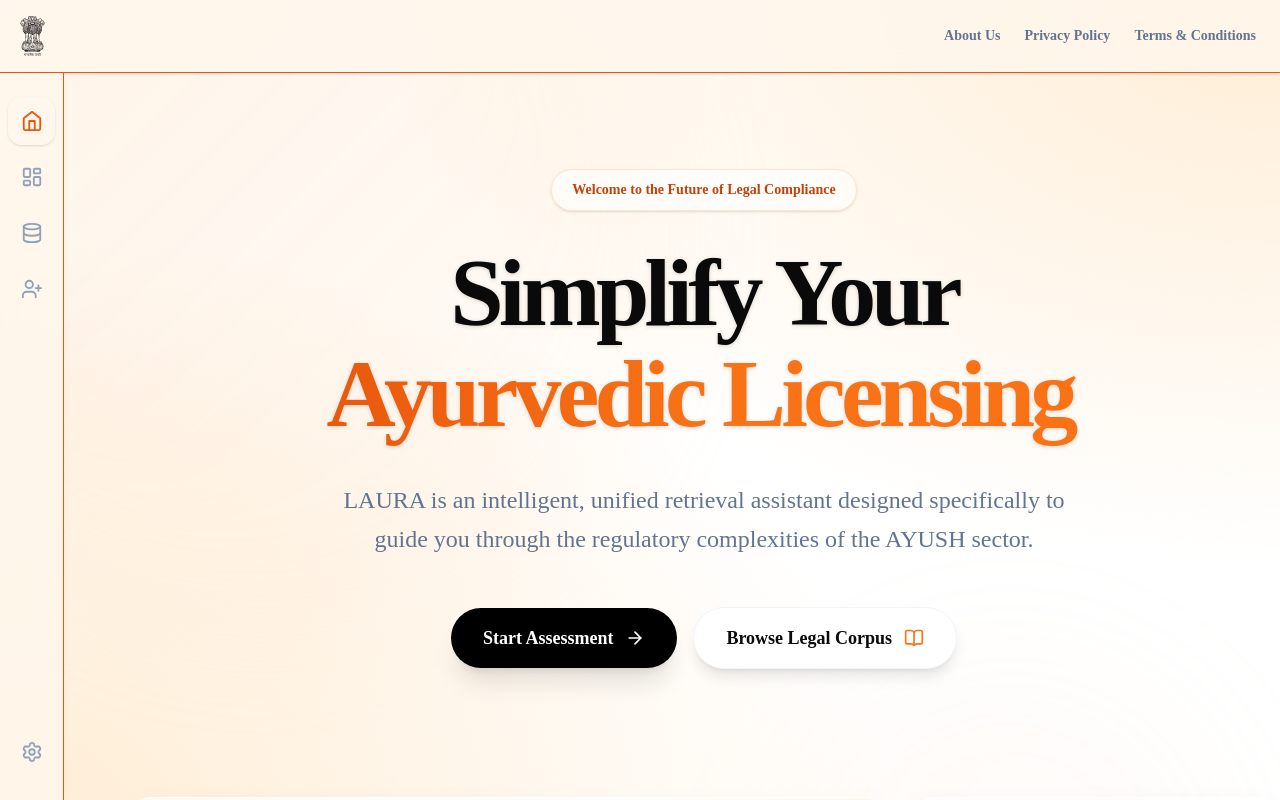
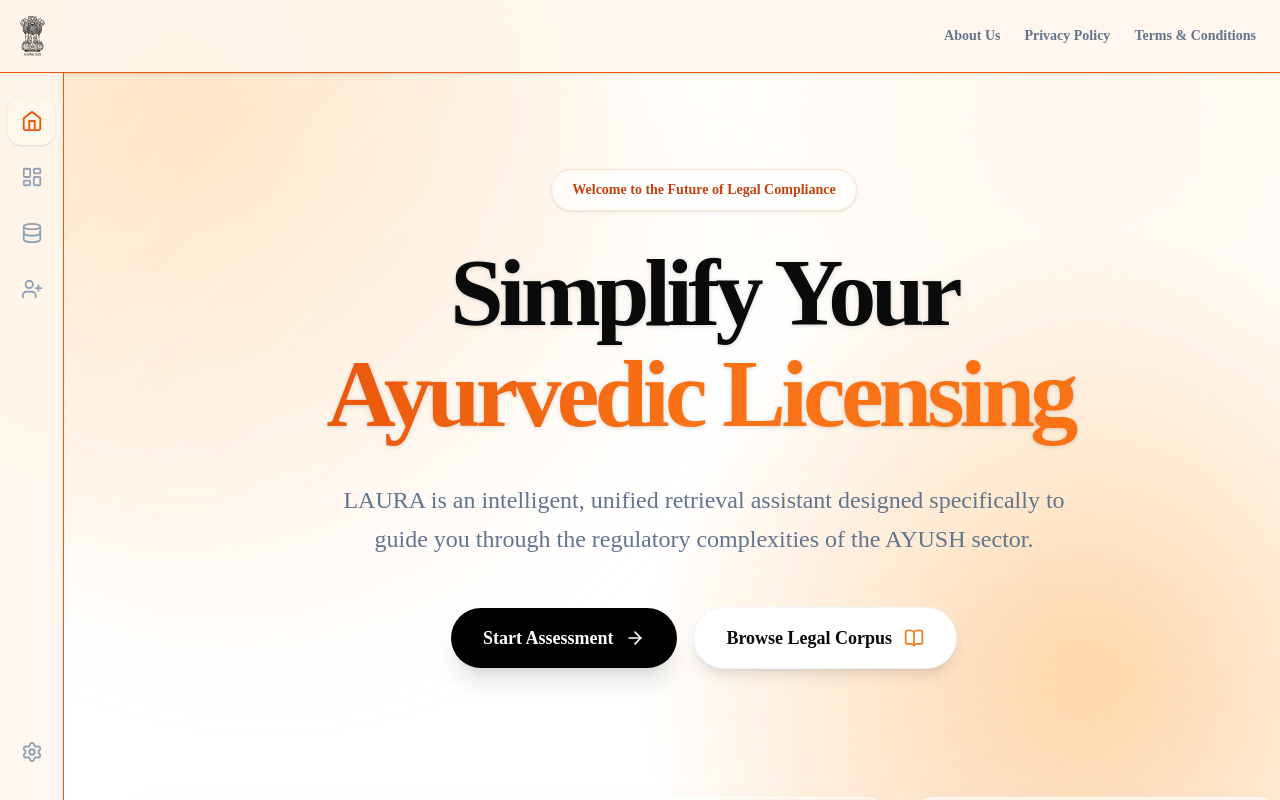
Before and after one commit to Hero-Harshit/SIH-2026, a Next.js app in the folder frontend/: page / in a window 1280 px wide. Shown: the top 800 px of the page. Built offline with nearby package versions, Linux system fonts and the light colour scheme.

Commit message:
Mesh gradient background added

```diff
--- a/frontend/src/app/globals.css
+++ b/frontend/src/app/globals.css
@@ -202,11 +202,31 @@ body {
   margin: 0;
   padding: 0;
   overflow-x: hidden;
-  /* Very subtle gradient overlay for premium feel - tied to theme */
-  background-image: radial-gradient(at 100% 0%, var(--brand-100) 0px, transparent 50%),
-                    radial-gradient(at 0% 100%, var(--brand-100) 0px, transparent 50%);
+  background-color: var(--background);
+  background-image:
+    radial-gradient(circle at 15% 15%, var(--brand-100) 0%, transparent 35%),
+    radial-gradient(circle at 85% 85%, var(--brand-200) 0%, transparent 35%),
+    radial-gradient(circle at 85% 15%, var(--brand-50) 0%, transparent 35%);
+  background-repeat: no-repeat;
   background-attachment: fixed;
-  background-color: var(--background);
+  animation: mesh-pulse 12s ease-in-out infinite alternate;
+}
+
+@keyframes mesh-pulse {
+  0% {
+    background-size: 100% 100%;
+    background-position: 50% 50%;
+  }
+  100% {
+    background-size: 350% 350%;
+    background-position: 50% 50%;
+  }
+}
+
+/* Pitch Black Dark Theme - No Gradient */
+.dark body, [data-theme="dark"] body {
+  background-image: none !important;
+  background-color: #000000 !important;
 }
 
 /* Custom Premium Scrollbar */
```
